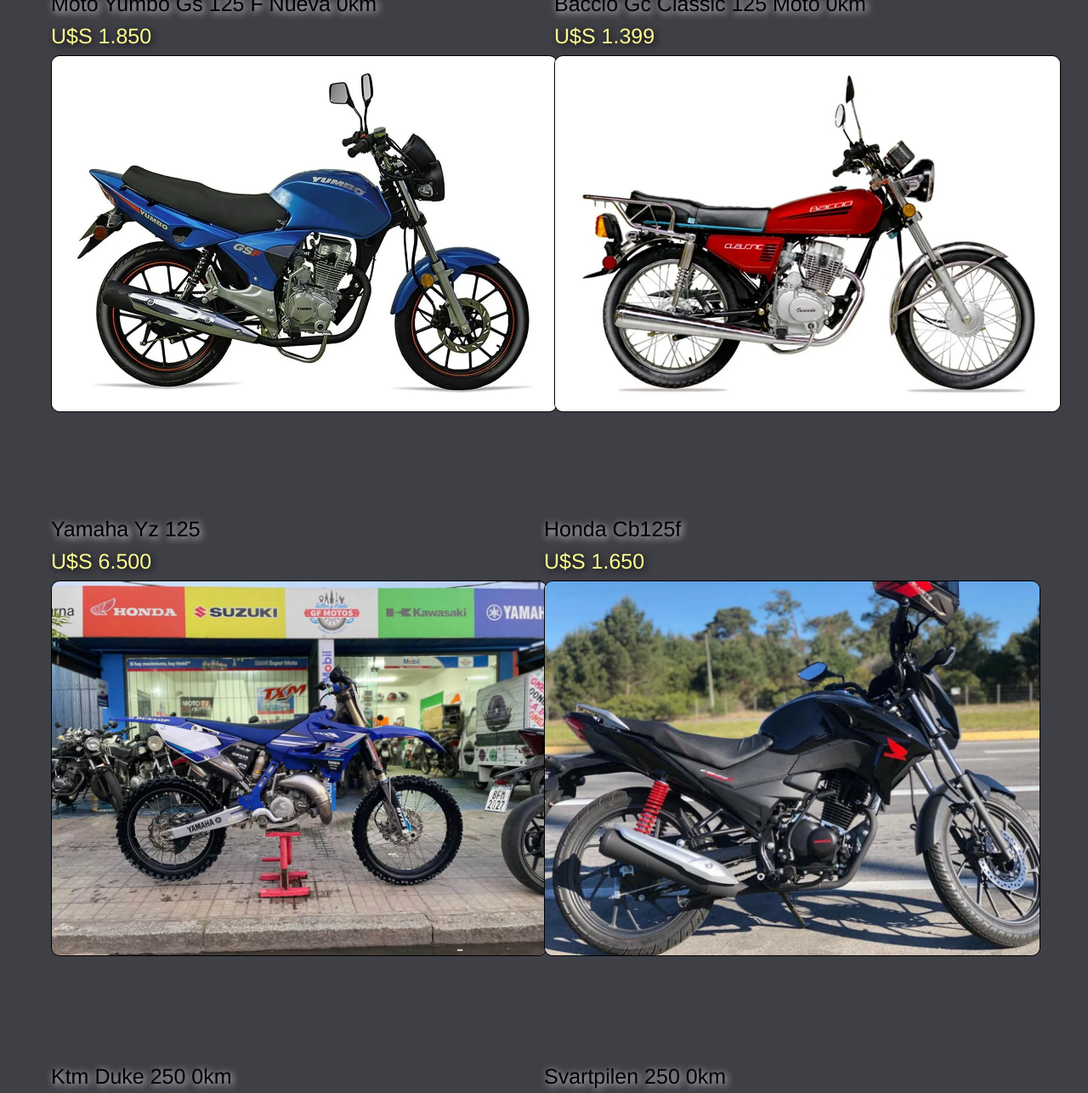
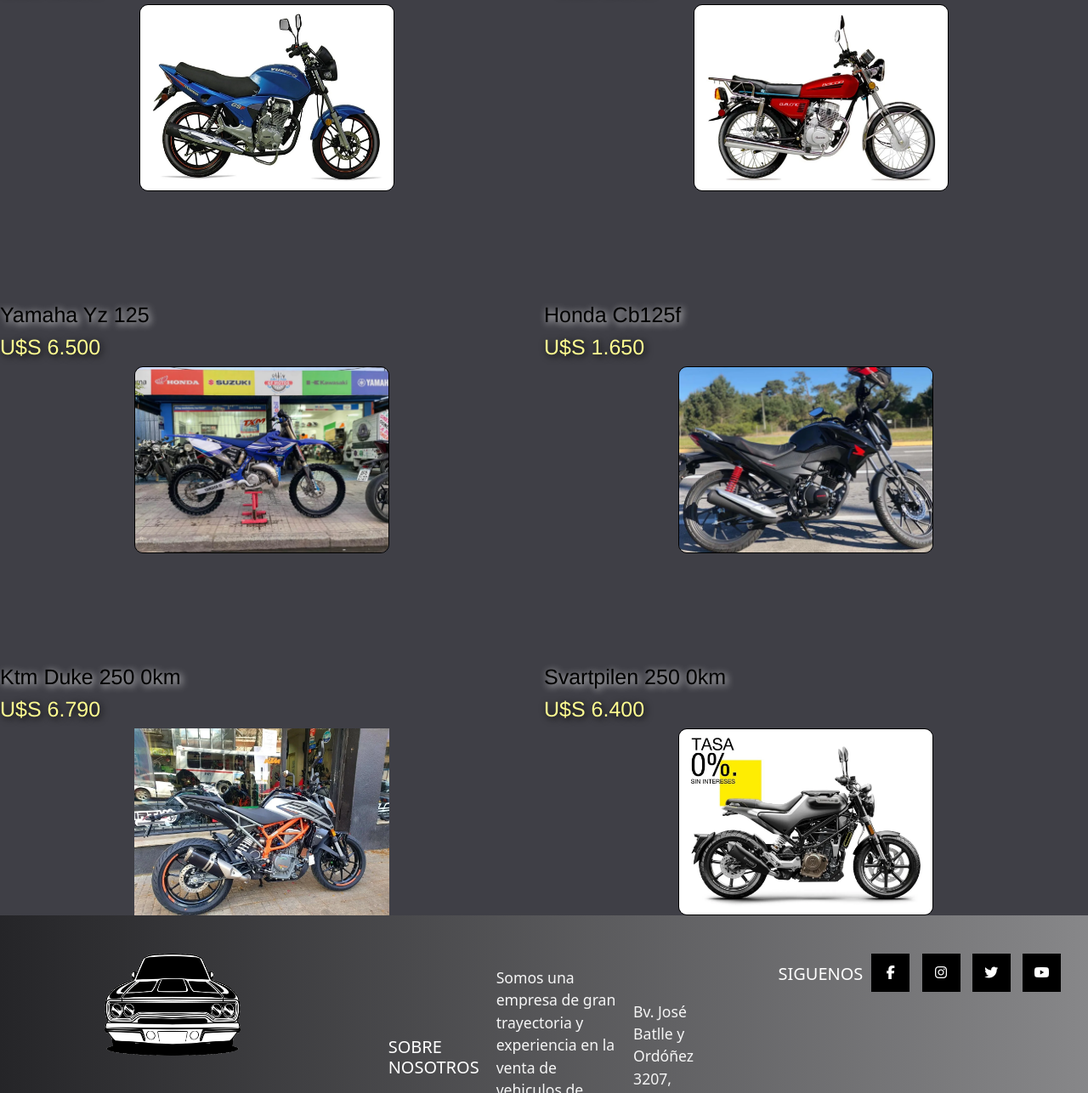
Before and after one commit to pchdhd/Moncar, a plain HTML site: page pages/motos-baja-cilindrada.html in a window 1280 px wide. Shown: the part 741-2027 px from the top of the page at 85% size. Drawn offline with Linux system fonts and the light colour scheme.

Commit message:
subida a github

```diff
--- a/pages/motos-baja-cilindrada.html
+++ b/pages/motos-baja-cilindrada.html
@@ -21,60 +21,59 @@
                     <a class="cajas__listas" href="../index.html">Inicio</a>
                     <a class="cajas__listas" href="./autos.html">Autos</a>
                     <a class="cajas__listas" href="./motos-baja-cilindrada.html">Motos Baja gama</a>
-                    <a class="cajas__listas" href="./motos-alta-cilindrada.html">Motos alta gama</a>
+                    <a class="cajas__listas" href="./motos-alta-cilindrada.html">Motos Alta gama</a>
                     <a class="cajas__listas" href="./contactanos.html">Contacto</a>
                 </ul>
             </div>
         </nav>
     </header>
     <main>
-        <div class="imagen-motos"> <img src="../document/ruta-tranquilo.png" width="100%" height="100%" alt="">
+        <div class="imagen-motos"> <img src="../document/ruta-tranquilo.png" width="100%" height="100%" alt="imagen principal de la pagina">
+        </div>
+        <div class="row">
+            <div class="col-12">
+                <h2 class="contenedor-motos__h2">Motos de baja cilindrada 125/250cc</h2>
+            </div>
         </div>
         <section class="contenedor-motos">
-            <div class="row">
-                <div class="col-12">
-                    <h2 class="contenedor-motos__h2">Motos de baja cilindrada 125/250cc</h2>
-                </div>
-            </div>
+
             <div class="row">
                 <div class="col-12 col-md-6 img-fluid imagenes-motos">
                     <h3 class="contenedor-de-camionetas__h3">Moto Yumbo Gs 125 F Nueva 0km</h3>
                     <h4 class="contenedor-de-camionetas__h4">
                         U$S
-                        1.850</h4><img class="contenedor-de-vehiculos__border" src="../document/moto 1.webp" alt="" width="105%" height="86%">
+                        1.850</h4><div class="d-flex justify-content-center"><img class="contenedor-de-vehiculos__border" src="../document/moto 1.webp" alt=" Imagen Moto Yumbo Gs 125 F Nueva 0km" ></div>
                 </div>
                 <div class="col-12 col-md-6 img-fluid imagenes-motos">
                     <h3 class="contenedor-de-camionetas__h3">Baccio Gc Classic 125 Moto 0km </h3>
                     <h4 class="contenedor-de-camionetas__h4">U$S
-                        1.399</h4><img class="contenedor-de-vehiculos__border" src="../document/moto 2.webp" alt="" width="105%" height="86%">
+                        1.399</h4><div class="d-flex justify-content-center"><img class="contenedor-de-vehiculos__border" src="../document/moto 2.webp" alt="Imagen Moto Baccio Gc Classic 125 Moto 0km"></div>
                 </div>
                 <div class="row primera-fila">
                     <div class="col-12 col-md-6 img-fluid imagenes-motos">
                         <h3 class="contenedor-de-camionetas__h3">Yamaha Yz 125</h3>
                         <h4 class="contenedor-de-camionetas__h4">U$S
-                            6.500</h4><img class="contenedor-de-vehiculos__border" src="../document/moto 3.webp" alt="" width="105%"
-                            height="86%">
+                            6.500</h4><div class="d-flex justify-content-center"><img class="contenedor-de-vehiculos__border" src="../document/moto 3.webp" alt="Imagen Moto Yamaha Yz 125">
+                            </div>
                     </div>
                     <div class="col-12 col-md-6 img-fluid imagenes-motos">
                         <h3 class="contenedor-de-camionetas__h3">Honda Cb125f</h3>
                         <h4 class="contenedor-de-camionetas__h4">U$S
-                            1.650</h4> <img class="contenedor-de-vehiculos__border" src="../document/moto 4.webp" alt="" width="105%"
-                            height="86%">
-                    </div>
+                            1.650</h4><div class="d-flex justify-content-center"> <img class="contenedor-de-vehiculos__border" src="../document/moto 4.webp" alt="Imagen Moto Honda Cb125f">
+                        </div>
+                        </div>
                 </div>
                 <div class="row primera-fila">
                     <div class="col-12 col-md-6 img-fluid imagenes-motos">
                         <h3 class="contenedor-de-camionetas__h3">Ktm Duke 250 0km</h3>
                         <h4 class="contenedor-de-camionetas__h4">U$S
-                            6.790</h4><img class="contenedor-de-vehiculos__border-arreglo" src="../document/moto 6.webp" alt="" width="105%"
-                            height="86%">
+                            6.790</h4><div class="d-flex justify-content-center"><img class="contenedor-de-vehiculos__border-arreglo" src="../document/moto 6.webp" alt="Imagen Moto Ktm Duke 250 0km"></div>
                     </div>
 
                     <div class="col-12 col-md-6 img-fluid imagenes-motos">
                         <h3 class="contenedor-de-camionetas__h3">Svartpilen 250 0km</h3>
                         <h4 class="contenedor-de-camionetas__h4">U$S
-                            6.400</h4> <img class="contenedor-de-vehiculos__border" src="../document/moto 5.webp" alt="" width="105%"
-                            height="86%">
+                            6.400</h4> <div class="d-flex justify-content-center"><img class="contenedor-de-vehiculos__border" src="../document/moto 5.webp" alt="Imagen Moto Svartpilen 250 0km"></div>
                     </div>
                 </div>
         </section>
--- a/scss/components/_tarjeta.scss
+++ b/scss/components/_tarjeta.scss
@@ -101,7 +101,6 @@
 
     border-bottom: solid 1px white;
 }
-
 .ver-mas:hover {
     background-color: rgb(255, 255, 255);
     transition-duration: 400ms;
--- a/scss/pages/_contactanos.scss
+++ b/scss/pages/_contactanos.scss
@@ -92,7 +92,7 @@ background: linear-gradient(to left,rgb(2, 2, 130), rgb(83, 83, 223));
         background: none
         }
     .div-contacto {
-        background-image: url(../document/Rutas-en-moto-por-Europa.jpg);
+
         height:590PX;
         max-width: 100%;
         background-repeat: no-repeat;
@@ -118,10 +118,17 @@ background: linear-gradient(to left,rgb(2, 2, 130), rgb(83, 83, 223));
     font-size: 1.7rem;
 }
     }
+    @media (min-width: 900px){
+        .div-contacto{
+           background-size: 1200px 800px
+        }
+    }
     @media (min-width: 1200px) {
         .div-contacto {
-            background-size: 100%;
+
+            background-size: 1350px 1000px;
             font-size: 1.1rem;
+
         }
         .centrar-nombre-usuario-textarea{
             width: 300px;
--- a/scss/pages/_motos-baja-cilidrada.scss
+++ b/scss/pages/_motos-baja-cilidrada.scss
@@ -6,21 +6,28 @@
    margin-left: 0px;
    display: flex;
    justify-content: center;
+
 }
+.contenedor-de-vehiculos__border{
+    width: 300px;
+    height: 220px;
+    }
+    .contenedor-de-vehiculos__border-arreglo{
+        width: 300px;
+        height: 220px;
+        }
 .contenedor-motos__h2{
     font-size: 20px;
     color: yellow;
     text-shadow: 2px 2px 14px rgb(255, 0, 0);
     border: 1px red solid;
     border-radius: 10px;
+
 }
 .imagenes-motos:hover{
     transform: scale(1.04, 1.04 );
     transition-duration: 700ms;
 }
-.contenedor-motos{
-    padding: 60px;
-   }
    @media (min-width: 500px) {
     .imagen-motos{
 
```
Also changed, not shown: index.html (+9 -5 lines), pages/motos-alta-cilindrada.html (+1 -1 lines), css/style-2.css, 1 other file.
